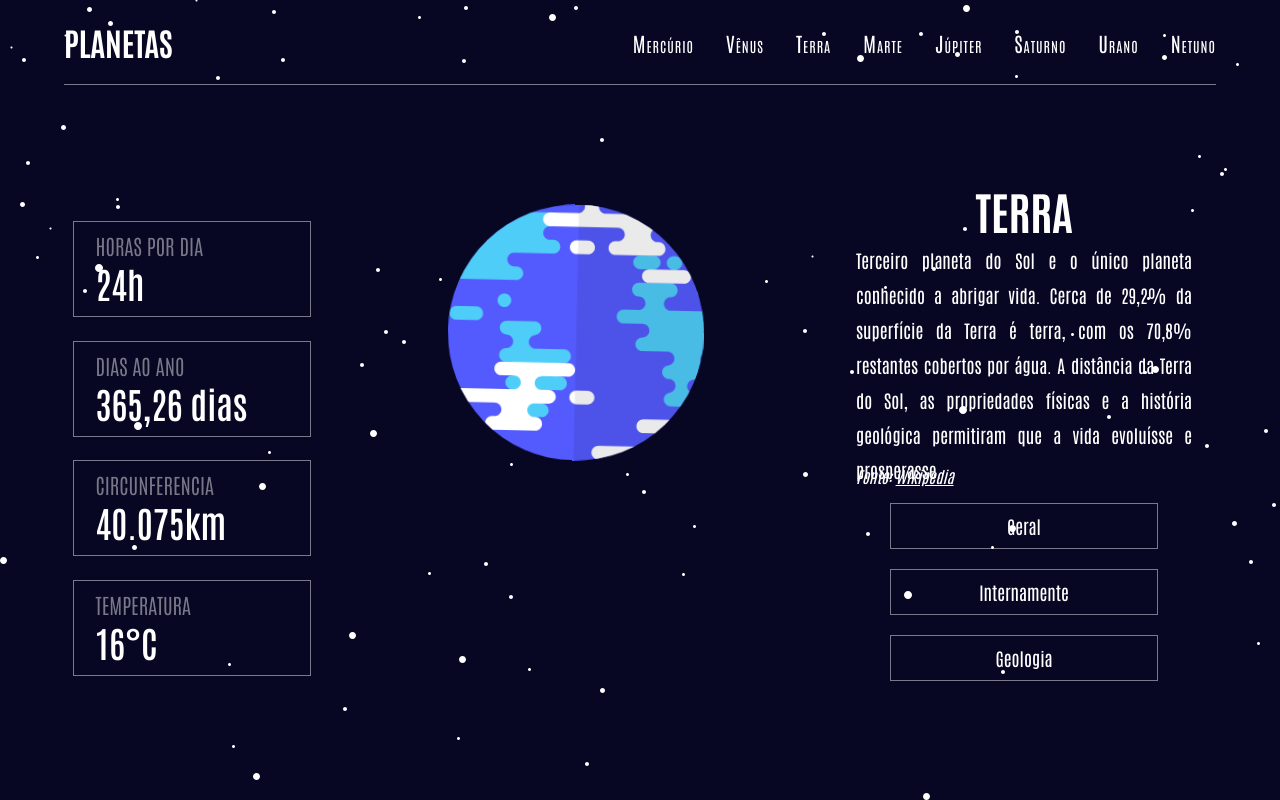
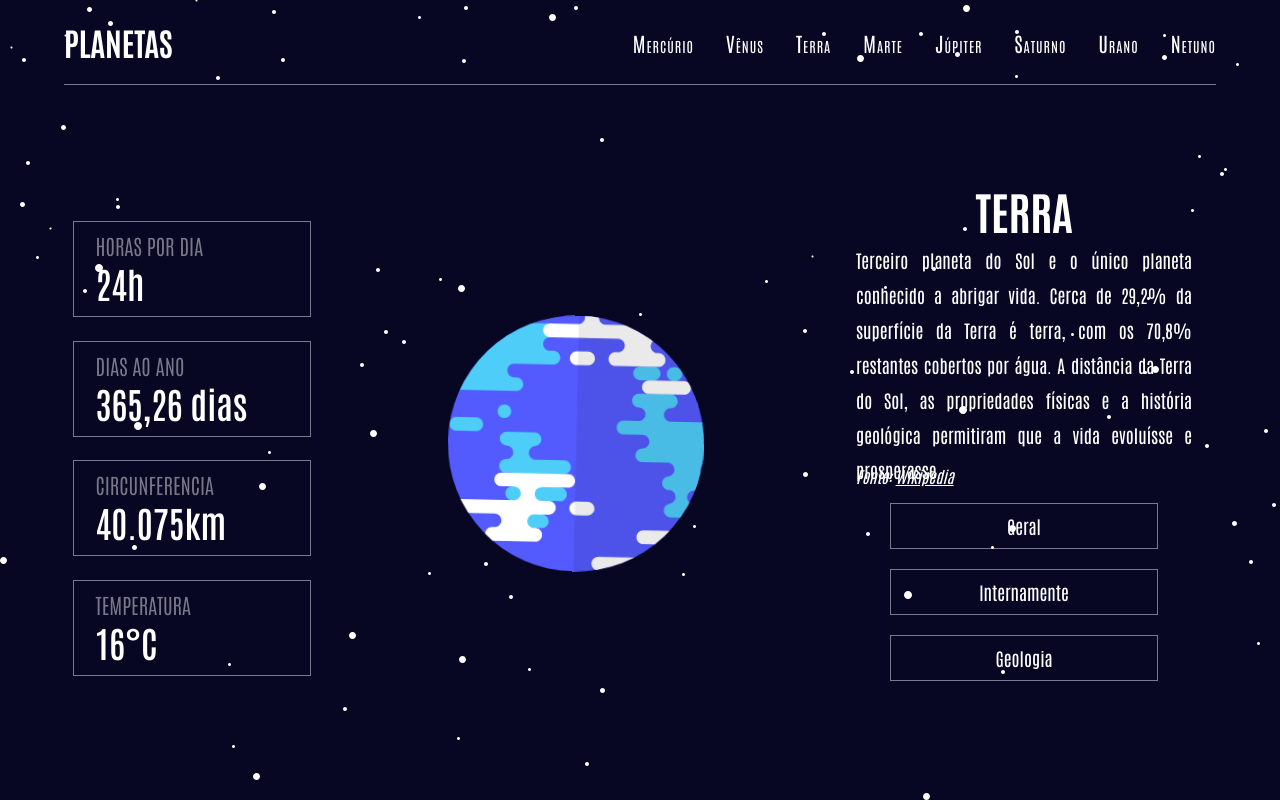
Before and after one commit to Marllysonnn/planetas, a React (Create React App) app: page / in a window 1280 px wide. Built offline with nearby package versions, Linux system fonts and the light colour scheme.

Commit message:
Update layout.scss

```diff
--- a/src/components/scss/layout.scss
+++ b/src/components/scss/layout.scss
@@ -13,7 +13,7 @@ main {
     .imagens {
         height: fit-content;
         display: grid;
-        align-items: center;
+        align-self: center;
         justify-items: center;
         animation: shake 2.5s infinite linear;
         z-index: 99;
```
